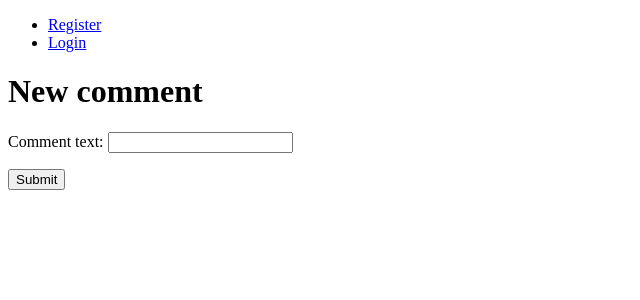
After one commit to r-andy79/issue-tracker-app, a Django app: page /ticket/1/comment in a window 1280 px wide. The commit adds this page. Shown: the top 300 px of the page, without its empty margins (0-640 px from the left). Run offline with Django 3.2, Linux system fonts and the light colour scheme; tables that the repository leaves empty hold one stand-in row (values such as "Sample post").

Commit message:
added form for adding comments from the template

```diff
--- a/issue_tracker_app/forms.py
+++ b/issue_tracker_app/forms.py
@@ -2,13 +2,20 @@ from django import forms
 from django.contrib.auth.models import User
 from django.contrib.auth.forms import UserCreationForm
 from django.core.exceptions import ValidationError
-from .models import Ticket
+from .models import Ticket, Comment
 
 class TicketForm(forms.ModelForm):
 
     class Meta:
         model = Ticket
         fields = ('ticket_type', 'title', 'text')
+
+
+class CommentForm(forms.ModelForm):
+
+    class Meta:
+        model = Comment
+        fields = ('comment_text',)
 
 
 class UserLoginForm(forms.Form):
--- a/issue_tracker_app/models.py
+++ b/issue_tracker_app/models.py
@@ -35,12 +35,12 @@ class Ticket(models.Model):
 
 class Comment(models.Model):
     ticket = models.ForeignKey(Ticket, on_delete=models.CASCADE, related_name='comments')
-    comment = models.CharField(max_length=140)
     author = models.ForeignKey('auth.User', on_delete=models.CASCADE)
+    comment_text = models.CharField(max_length=140)
 
 
     def __str__(self):
-        return self.comment
+        return self.comment_text
 
 
     def get_absolute_url(self):
--- /dev/null
+++ b/issue_tracker_app/templates/issue_tracker_app/add_comment_to_ticket.html
@@ -0,0 +1,9 @@
+{% extends 'issue_tracker_app/base.html' %}
+{% block content %}
+<h1>New comment</h1>
+<form method="POST">
+  {% csrf_token %}
+  {{ form.as_p }}
+  <button type="submit">Submit</button>
+</form>
+{% endblock %}
--- a/issue_tracker_app/templates/issue_tracker_app/ticket_detail.html
+++ b/issue_tracker_app/templates/issue_tracker_app/ticket_detail.html
@@ -5,8 +5,11 @@
   <p>{{ ticket.text }}</p>
 </div>
 <div class="card-footer">
+  <a href="{% url 'add_comment_to_ticket' pk=ticket.pk %}">Add comment</a>
   {% for comment in ticket.comments.all %}
   <p><span>{{ comment.author }}: </span>{{ comment }}</p>
+  {% empty %}
+  <p>No comments here yet</p>
   {% endfor %}
 </div>
 {% endblock %}
--- a/issue_tracker_app/templates/issue_tracker_app/ticket_list.html
+++ b/issue_tracker_app/templates/issue_tracker_app/ticket_list.html
@@ -11,6 +11,7 @@
     <p>{{ ticket.text }}</p>
     <p>votes: {{ ticket.upvotes }}</p>
     <p>{{ ticket.published_date }}</p>
+    <p>Comments: {{ ticket.comments.count }}</p>
     {% endif %}
     <div class="card-footer">
       {% for comment in ticket.comments.all %}
@@ -28,6 +29,7 @@
     <p>{{ ticket.ticket_status }}</p>
     <p>{{ ticket.text }}</p>
     <p>{{ ticket.published_date }}</p>
+    <p>Comments: {{ ticket.comments.count }}</p>
     {% endif %}
     <div class="card-footer">
       {% for comment in ticket.comments.all %}
--- a/issue_tracker_app/urls.py
+++ b/issue_tracker_app/urls.py
@@ -4,6 +4,7 @@ from . import views
 urlpatterns = [
     path('', views.ticket_list, name='ticket_list'),
     path('ticket/<int:pk>/', views.ticket_detail, name='ticket_detail'),
+    path('ticket/<int:pk>/comment', views.add_comment_to_ticket, name='add_comment_to_ticket'),
     path('ticket/new/', views.ticket_new, name='ticket_new'),
     path('accounts/logout/', views.logout, name='logout'),
     path('accounts/login/', views.login, name='login'),
--- a/issue_tracker_app/views.py
+++ b/issue_tracker_app/views.py
@@ -4,7 +4,7 @@ from django.contrib import auth, messages
 from django.contrib.auth.decorators import login_required
 from django.contrib.auth.models import User
 from .models import Ticket
-from .forms import TicketForm, UserLoginForm, UserRegistrationForm
+from .forms import TicketForm, UserLoginForm, UserRegistrationForm, CommentForm
 
 # Create your views here.
 def ticket_list(request):
@@ -15,6 +15,7 @@ def ticket_list(request):
 def ticket_detail(request, pk):
     ticket = get_object_or_404(Ticket, pk=pk)
     return render(request, 'issue_tracker_app/ticket_detail.html', {'ticket': ticket})
+
 
 @login_required(login_url='/accounts/login')
 def ticket_new(request):
@@ -88,3 +89,18 @@ def user_profile(request):
     """The user's profile"""
     user = User.objects.get(email=request.user.email)
     return render(request, 'issue_tracker_app/profile.html', {'profile': user})
+
+
+def add_comment_to_ticket(request, pk):
+    ticket = get_object_or_404(Ticket, pk=pk)
+    if request.method == "POST":
+        form = CommentForm(request.POST)
+        if form.is_valid():
+            comment = form.save(commit=False)
+            comment.author = request.user
+            comment.ticket = ticket
+            comment.save()
+            return redirect('ticket_detail', pk=ticket.pk)
+    else:
+        form = CommentForm()
+    return render(request, 'issue_tracker_app/add_comment_to_ticket.html', {'form': form})
```
Also changed, not shown: issue_tracker_app/migrations/0005_auto_20200115_1036.py (added).
